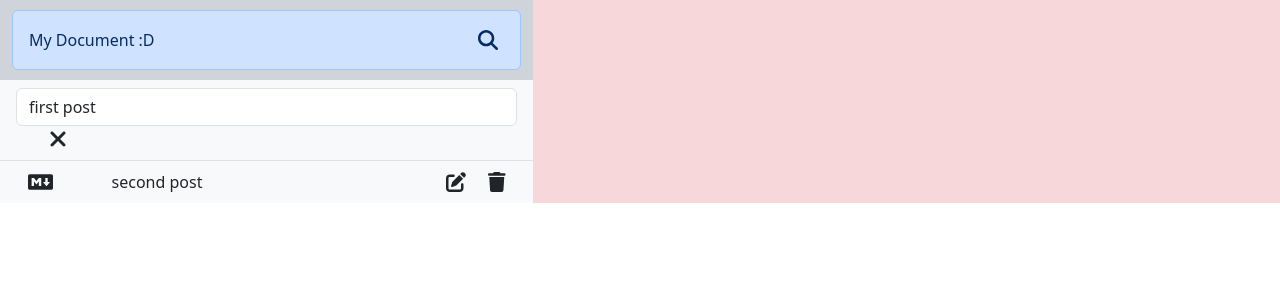
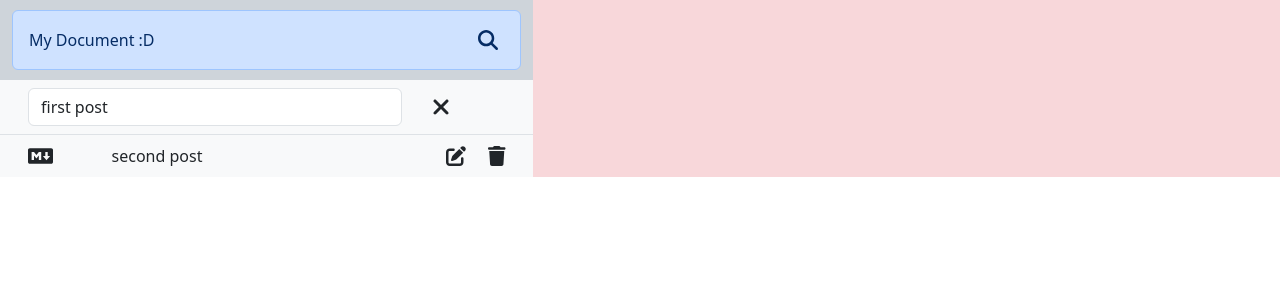
Before and after one commit to Sawtone/MarkdownEditor, a React (Create React App) app: page / in a window 1280 px wide. Both pictures are taken after a click on the button 454 px from the left and 101 px from the top of the page. Shown: the top 300 px of the page. Built offline with nearby package versions, Linux system fonts and the light colour scheme.

Commit message:
解决输入框与按钮的栅格布局问题

```diff
--- a/src/Components/FileList.js
+++ b/src/Components/FileList.js
@@ -68,16 +68,18 @@ const FileList = ({files, onFileClick, onSaveEdit, onFileDelete}) => {
                             </>
                         }
                         { (file.id === editStatus) &&
-                            <>
+                            <div className="row align-items-center">
+                                <div className="col-10">
                                     <input
-                                    className='form-control col-10'
+                                        className='form-control'
                                         value={value}
-                                    // ref={node}
                                         onChange={(e) => setValue(e.target.value)}
                                     />
+                                </div>
+                                <div className="col-2">
                                     <button
                                         type='button'
-                                    className='icon-button col-2'
+                                        className='icon-button'
                                         onClick={closeFileSearch}>
                                         <FontAwesomeIcon
                                             icon={faClose}
@@ -85,7 +87,8 @@ const FileList = ({files, onFileClick, onSaveEdit, onFileDelete}) => {
                                             title="close"
                                         />
                                     </button>
-                            </>
+                                </div>
+                            </div>
                         }
                     </li>
                 ))
```
Lines whose indentation alone changed are shown as unchanged.
